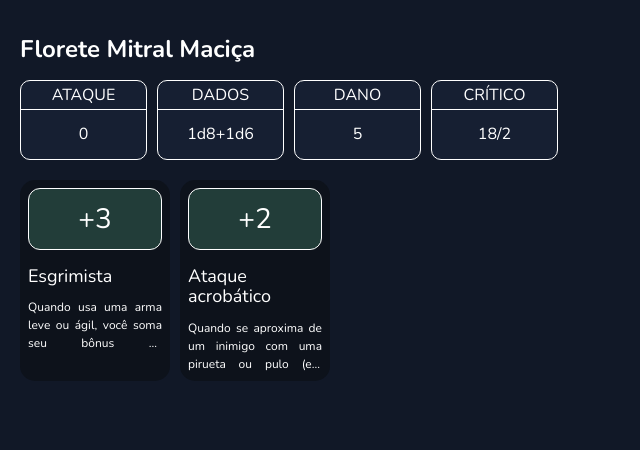
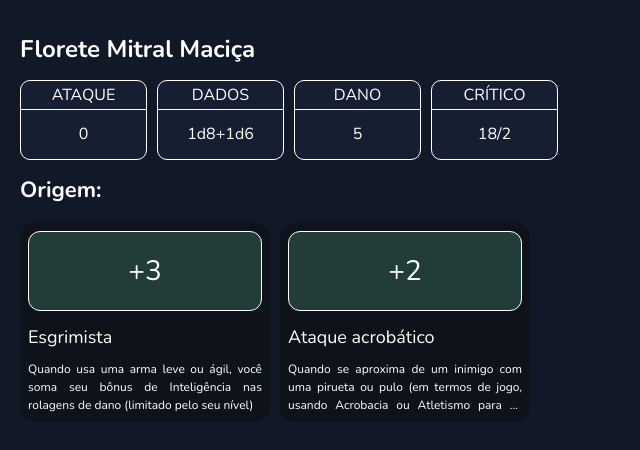
Before and after one commit to lauanS/sp-sheet, a Vue app: page / in a window 1280 px wide. Shown: the top 450 px of the page, without its empty margins (0-640 px from the left). Built offline with nearby package versions, Linux system fonts and the light colour scheme.

Commit message:
:lipstick: Improves  the visual representation of the active skill list

```diff
--- a/src/components/ModifierInfo.vue
+++ b/src/components/ModifierInfo.vue
@@ -32,6 +32,9 @@ const { name, value, description } = defineProps<{ name: string, value: number,
 
     text-align: center;
     font-size: 28px;
+    line-height: 50px;
+
+    height: 50px;
 
     padding: 14px 0px;
     margin-bottom: 16px;
--- a/src/views/FlorianView.vue
+++ b/src/views/FlorianView.vue
@@ -17,11 +17,14 @@
           <span class="value">{{ property.value }}</span>
         </div>
       </div>
-      <div class="modifier-list">
-        <ModifierInfo
-          v-for="mod in damageMods" :key="mod.name"
-          :name="mod.name" :value="mod.value" :description="mod.description"
-        />
+      <div>
+        <h2>Origem:</h2>
+        <div class="modifier-list">
+          <ModifierInfo
+            v-for="mod in damageMods" :key="mod.name"
+            :name="mod.name" :value="mod.value" :description="mod.description"
+          />
+        </div>
       </div>
     </div>
   </div>
@@ -84,6 +87,10 @@ const hit = computed(() => calcMod(hitMods.value,));
     display: block;
   }
 
+  h2 {
+    font-size: 22px;
+  }
+
   .property-list {
     display: flex;
   }
@@ -120,7 +127,7 @@ const hit = computed(() => calcMod(hitMods.value,));
     display: flex;
 
     > div {
-      width: 150px;
+      width: 250px;
       margin-right: 10px;
     }
   }
```
